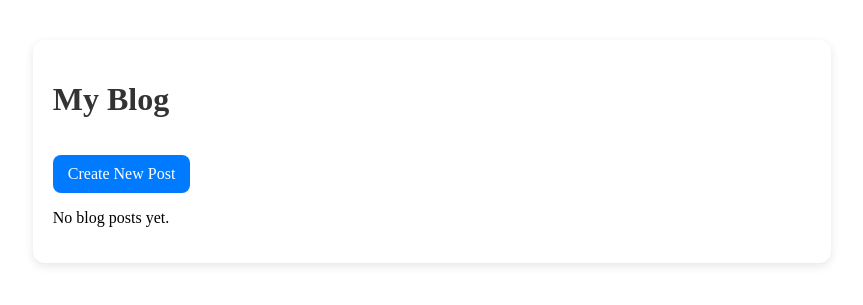
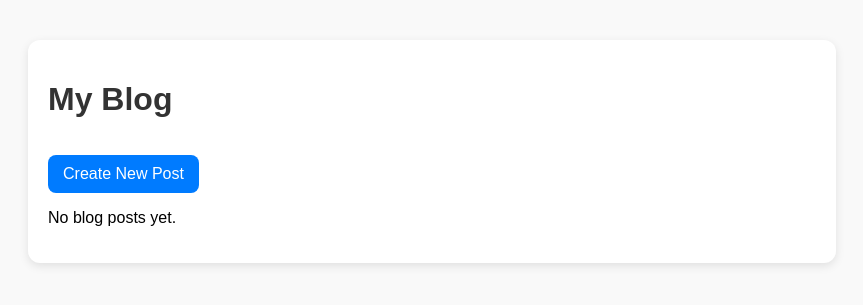
Before and after one commit to HenEeVon/GitExercise-Group18, a Flask app: page / in a window 1280 px wide. Shown: the top 305 px of the page, without its empty margins (208-1071 px from the left). Run offline with Flask 3, Linux system fonts and the light colour scheme.

Commit message:
update progress

```diff
--- a/templates/index.html
+++ b/templates/index.html
@@ -4,7 +4,7 @@
     <title>My Blog</title>
     <link rel="stylesheet" href="{{ url_for('static', filename='style.css') }}">
 </head>
-<body>
+<body class="blogpost">
     <div class="container">
         <h1>My Blog</h1>
         <a href="{{ url_for('create') }}" class="btn">Create New Post</a>
```
